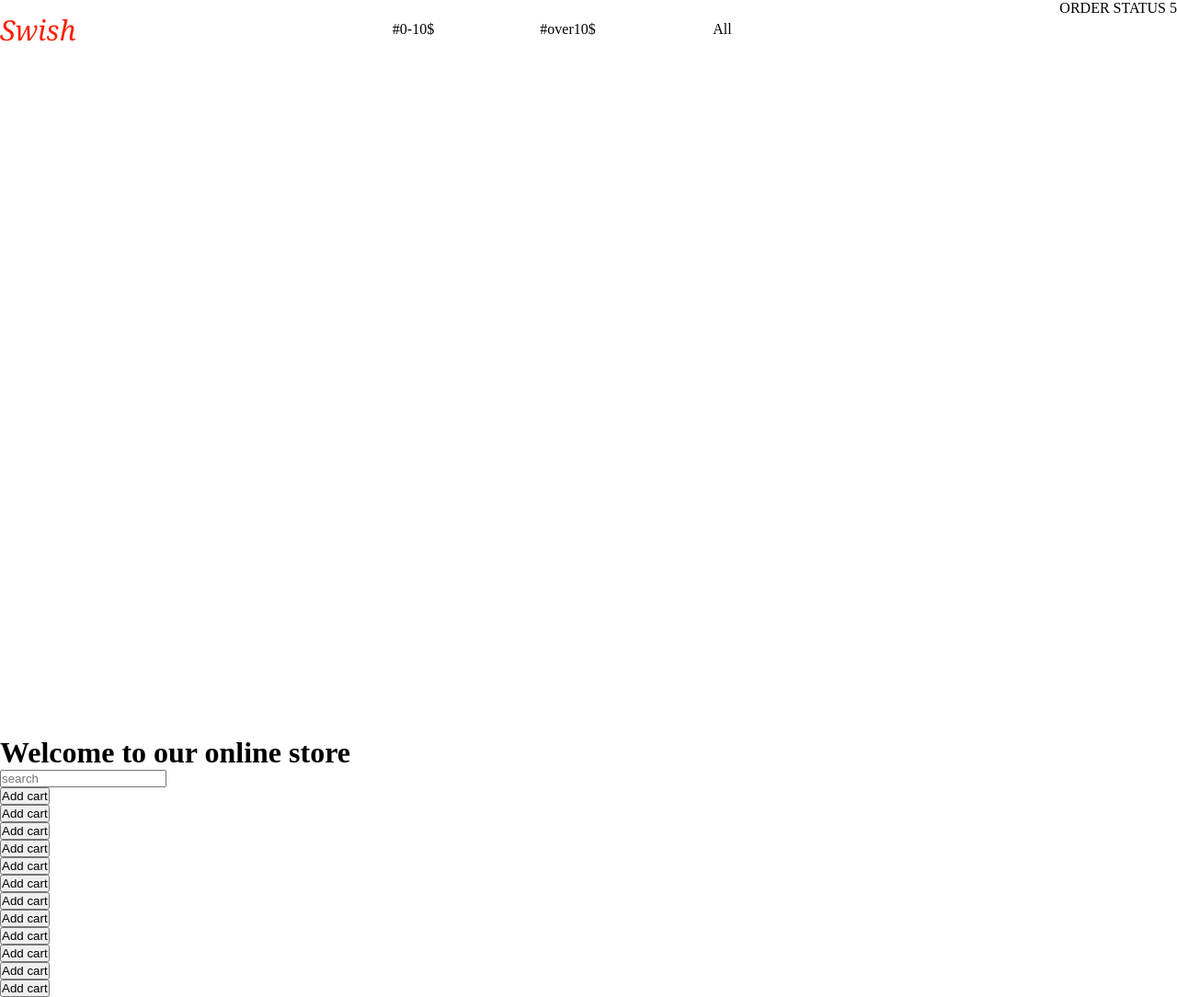
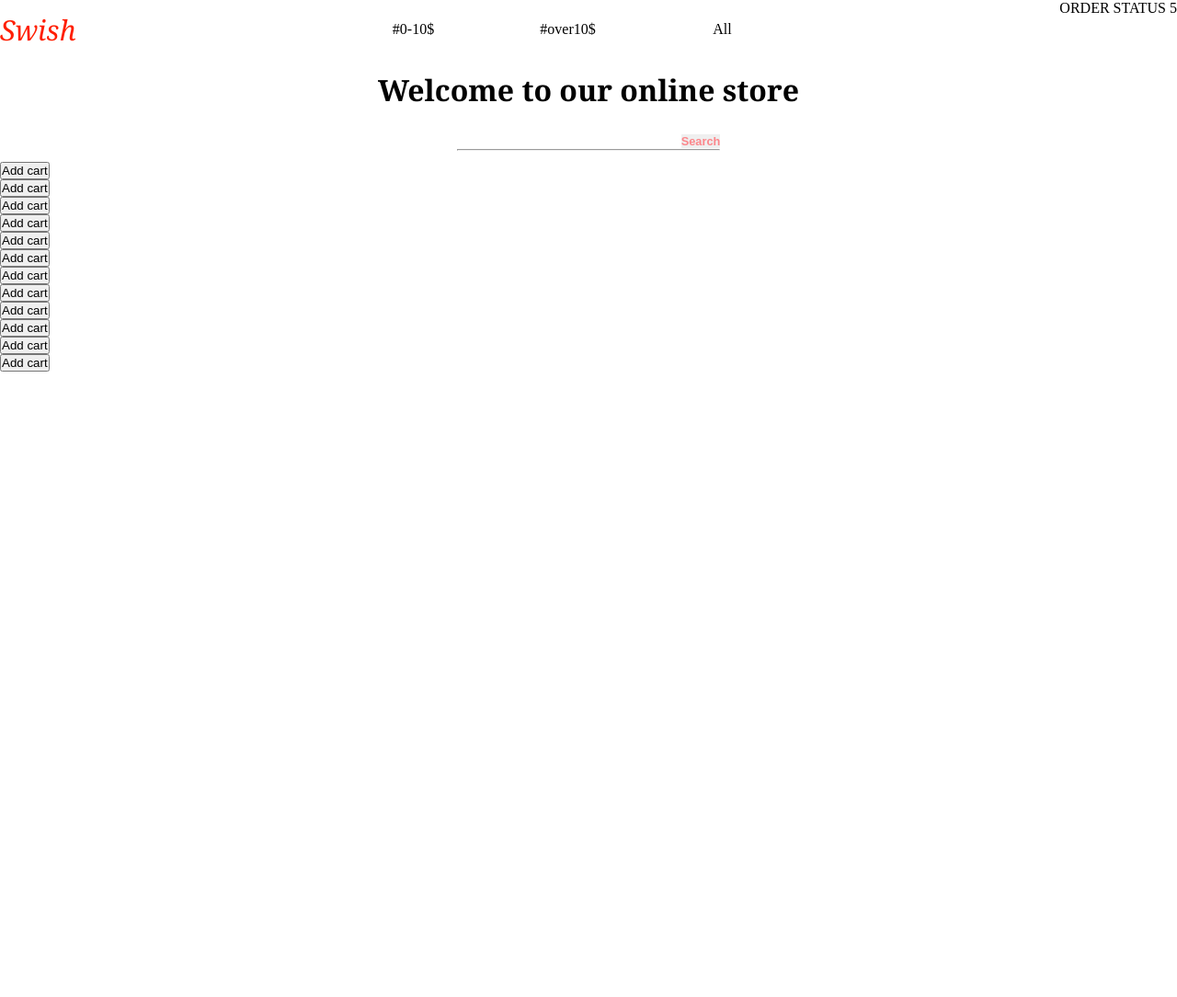
Before and after one commit to dhlavacova/projekt-DES2, a website: page src/index.html in a window 1280 px wide. Shown: the whole page at 92% size. After the commit the page ends 800 px from the top, so only its background shows below. Drawn offline with Linux system fonts and the light colour scheme.

Commit message:
wilcomen und form fertig

```diff
--- a/src/index.html
+++ b/src/index.html
@@ -24,10 +24,14 @@
     </header>
 
     <main>
-      <div class="welcome"><h1>Welcome to our online store</h1></div>
-      <form action="">
-        <input type="text" name="search" id="search" placeholder="search" />
-      </form>
+      <div class="welcome"><h1>Welcome to our online store</h1>
+        <form action="">
+          <input type="text" name="search" id="search" />
+          <button type="submit">Search</button>
+          <hr>
+        </form>
+      </div>
+
 
       <div class="galery">
         <div><div class="navgalery"></div><div class="preisgallery"></div><button>Add cart</button></div>
--- a/src/scss/main.scss
+++ b/src/scss/main.scss
@@ -5,7 +5,7 @@
 }
 
 header {
-  height: 100vh;
+  /*height: vh;*/
 }
 
 nav {
@@ -53,12 +53,27 @@ nav li a {
   justify-content: end;
 }
 
-.welcome h1 {
-  display: flex;
-  justify-content: center;
-  align-items: center;
-  font-family: "Noto Serif NP Hmong", serif;
-  letter-spacing: 1.4px;
-  color: #20201f;
-  text-shadow: 1px 1px 0px rgba(87, 37, 23, 0.3);
-}
+  .welcome {
+    flex-direction: column;
+    display: flex;
+    justify-content: space-around;
+    align-items: center;
+    height:7rem;
+
+    h1 {
+      font-family: Cambria, Cochin, Georgia, Times, 'Times New Roman'
+    }
+      form {
+        input{
+          margin-right: 0;
+          border:transparent;
+          width:15rem;
+          }
+        button{
+          border:transparent;
+          color: #fc868b;
+          font-size: 0.8rem;
+          font-weight: bolder;
+        }
+      }
+  }
```
Also changed, not shown: src/styles/main.css, 1 other file.
